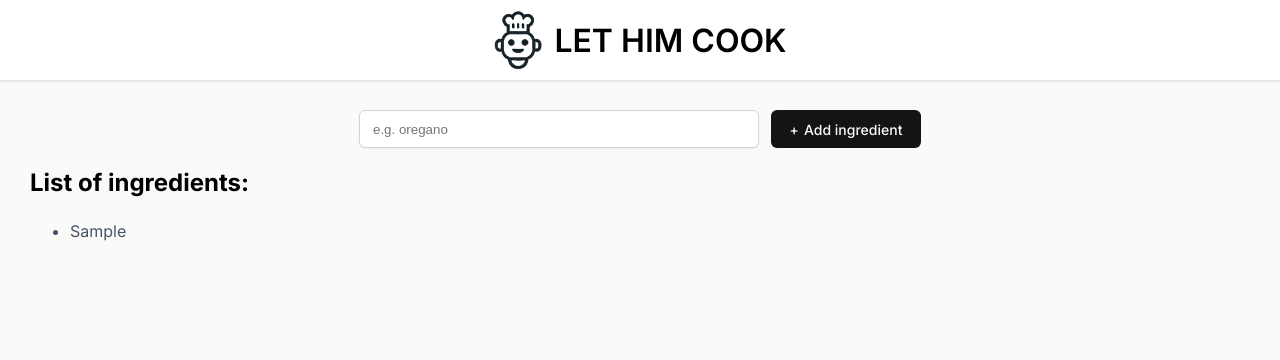
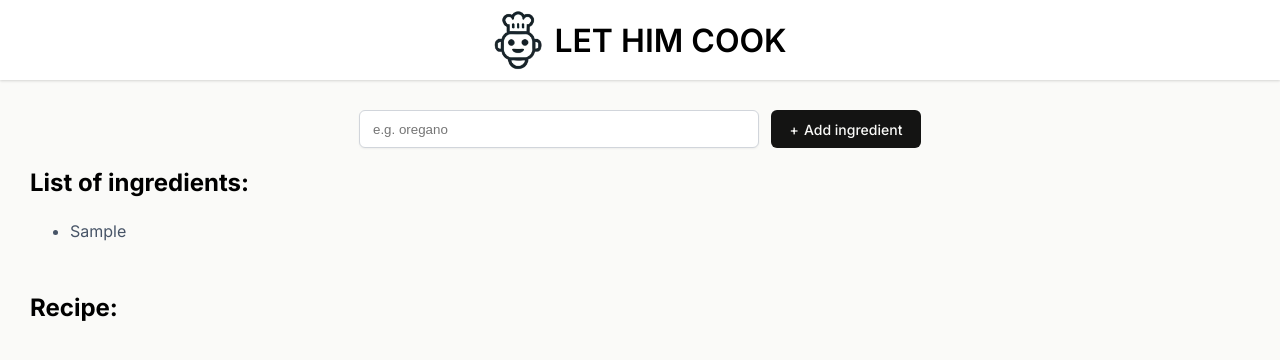
Before and after one commit to shettyamoghh/let-him-cook-ai, a React (Vite) app: page / in a window 1280 px wide. Both pictures are taken after typing "Sample" into the empty fields and a click on the button "Add ingredient". Shown: the top 360 px of the page. Built offline with nearby package versions, Linux system fonts and the light colour scheme; no server answers.

Commit message:
Moved IngredientsList and Recipe into separate components

```diff
--- /dev/null
+++ b/src/components/ClaudeRecipe.jsx
@@ -0,0 +1,7 @@
+import React from 'react'
+
+export default function ClaudeRecipe() {
+    return (
+        <h2>Recipe:</h2>
+    )
+}
--- /dev/null
+++ b/src/components/IngredientList.jsx
@@ -0,0 +1,22 @@
+import React from 'react'
+
+export default function IngredientList({ingredients}) {
+    const ingList = ingredients.map((ing) => {
+        return (
+            <li>{ing}</li>
+        )
+    })
+    return (
+        <section>
+            <h2>List of ingredients: </h2>
+            <ul className='ingredients-list'>{ingList}</ul>
+            {ingredients.length > 3 && <div className='get-recipe-container'>
+                <div>
+                    <h3>Time to cook?</h3>
+                    <p>Generate a recipe based on your list of ingredients</p>
+                </div>
+                <button>Get recipe</button>
+            </div>}
+        </section>
+    )
+}
--- a/src/components/Main.jsx
+++ b/src/components/Main.jsx
@@ -1,15 +1,11 @@
 import { useState } from 'react'
+import ClaudeRecipe from './ClaudeRecipe'
+import IngredientList from './IngredientList'
 
 export default function Main() {
     const [ingredients, setIngdredients] = useState([])
 
     const apiKey = import.meta.env.VITE_CLAUDE_API
-
-    const ingList = ingredients.map((ing) => {
-        return (
-            <li>{ing}</li>
-        )
-    })
 
     function addIngredient(formData) {
         const newIngredient = formData.get("ingredient")
@@ -27,17 +23,8 @@ export default function Main() {
                 />
                 <button>Add ingredient</button>
             </form>
-            {ingredients.length > 0 && <section>
-                <h2>List of ingredients: </h2>
-                <ul className='ingredients-list'>{ingList}</ul>
-                {ingredients.length > 3 && <div className='get-recipe-container'>
-                    <div>
-                        <h3>Time to cook?</h3>
-                        <p>Generate a recipe based on your list of ingredients</p>
-                    </div>
-                    <button>Get recipe</button>
-                </div>}
-            </section>}
+            {ingredients.length > 0 && <IngredientList ingredients={ingredients} />}
+            <ClaudeRecipe />
         </main>
     )
 }
```
